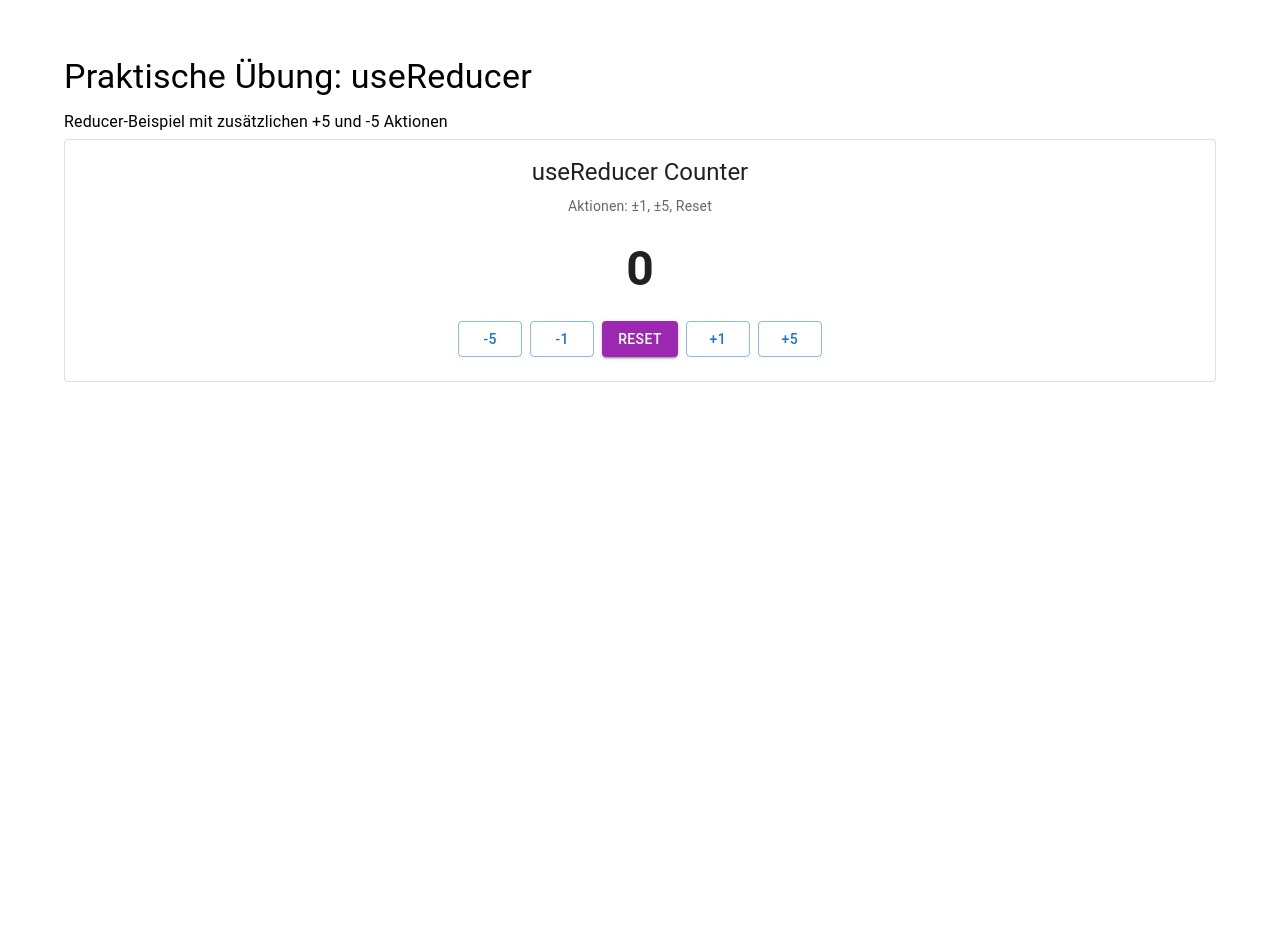
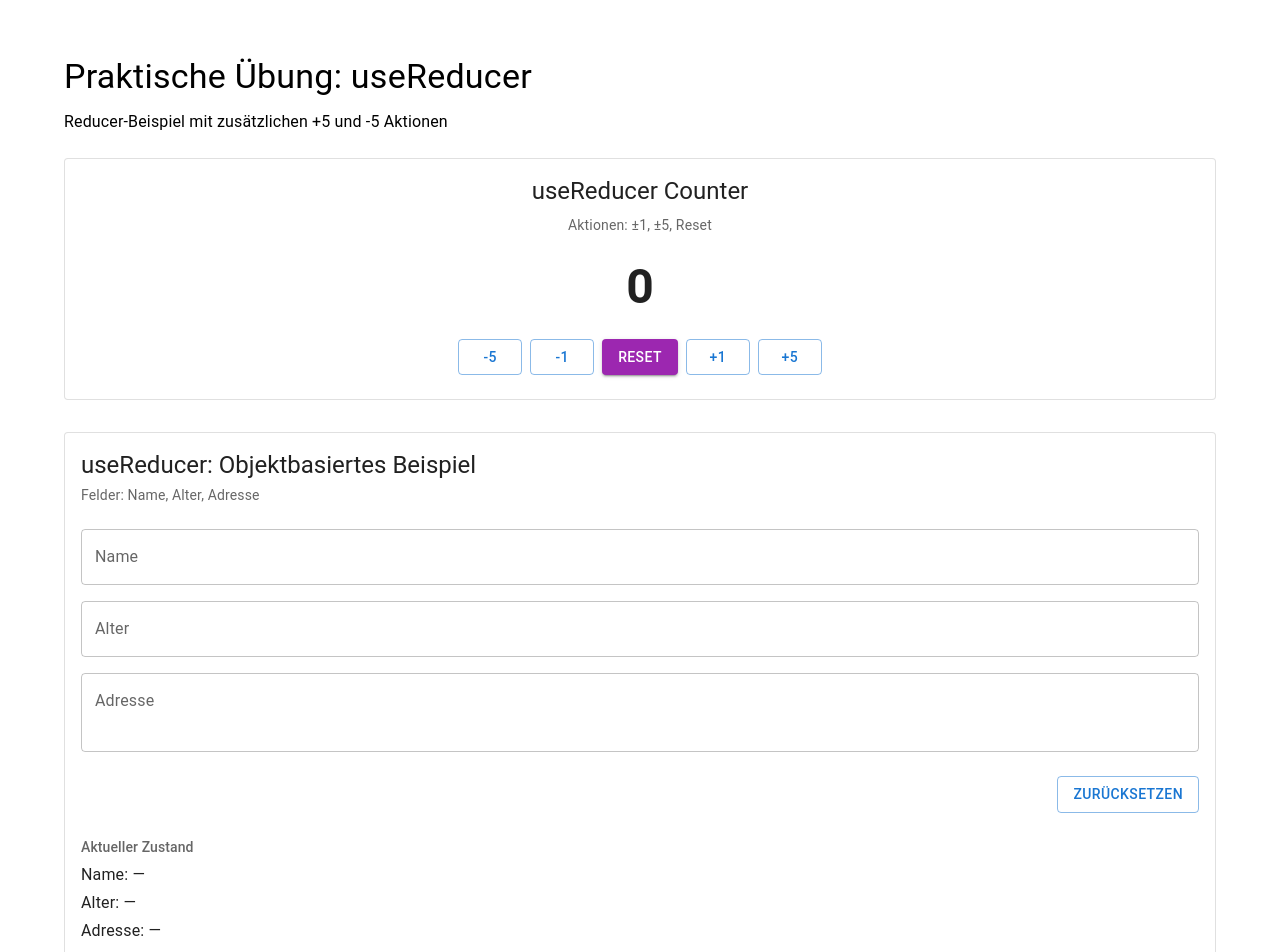
Before and after one commit to Willianfonseca7/Aufgabe, a React (Vite) app: page / in a window 1280 px wide. Shown: the top 952 px of the page. Before the commit the page ends 800 px from the top, so only its background shows below. Built offline with nearby package versions, Linux system fonts and the light colour scheme.

Commit message:
Add object-based useReducer example

```diff
--- a/src/App.jsx
+++ b/src/App.jsx
@@ -2,6 +2,8 @@ import React from 'react'
 import Container from '@mui/material/Container'
 import Typography from '@mui/material/Typography'
 import CounterReducer from './components/CounterReducer.jsx'
+import PersonReducer from './components/PersonReducer.jsx'
+import Stack from '@mui/material/Stack'
 
 function App() {
   return (
@@ -12,7 +14,10 @@ function App() {
       <Typography variant="body1" gutterBottom>
         Reducer-Beispiel mit zusätzlichen +5 und -5 Aktionen
       </Typography>
-      <CounterReducer />
+      <Stack spacing={4} sx={{ mt: 3 }}>
+        <CounterReducer />
+        <PersonReducer />
+      </Stack>
     </Container>
   )
 }
--- /dev/null
+++ b/src/components/PersonReducer.jsx
@@ -0,0 +1,90 @@
+import React, { useReducer } from 'react'
+import Button from '@mui/material/Button'
+import Card from '@mui/material/Card'
+import CardContent from '@mui/material/CardContent'
+import Stack from '@mui/material/Stack'
+import TextField from '@mui/material/TextField'
+import Typography from '@mui/material/Typography'
+
+const initialState = {
+  name: '',
+  age: '',
+  address: '',
+}
+
+function reducer(state, action) {
+  switch (action.type) {
+    case 'setName':
+      return { ...state, name: action.payload }
+    case 'setAge':
+      return { ...state, age: action.payload }
+    case 'setAddress':
+      return { ...state, address: action.payload }
+    case 'reset':
+      return initialState
+    default:
+      return state
+  }
+}
+
+function PersonReducer() {
+  const [state, dispatch] = useReducer(reducer, initialState)
+
+  return (
+    <Card variant="outlined">
+      <CardContent>
+        <Stack spacing={3}>
+          <Stack spacing={0.5}>
+            <Typography variant="h5" component="h2">
+              useReducer: Objektbasiertes Beispiel
+            </Typography>
+            <Typography variant="body2" color="text.secondary">
+              Felder: Name, Alter, Adresse
+            </Typography>
+          </Stack>
+
+          <Stack spacing={2}>
+            <TextField
+              label="Name"
+              value={state.name}
+              onChange={(e) => dispatch({ type: 'setName', payload: e.target.value })}
+              fullWidth
+            />
+            <TextField
+              label="Alter"
+              value={state.age}
+              onChange={(e) => dispatch({ type: 'setAge', payload: e.target.value })}
+              fullWidth
+              inputProps={{ inputMode: 'numeric', pattern: '[0-9]*' }}
+            />
+            <TextField
+              label="Adresse"
+              value={state.address}
+              onChange={(e) => dispatch({ type: 'setAddress', payload: e.target.value })}
+              multiline
+              minRows={2}
+              fullWidth
+            />
+          </Stack>
+
+          <Stack direction="row" spacing={1} justifyContent="flex-end">
+            <Button variant="outlined" onClick={() => dispatch({ type: 'reset' })}>
+              Zurücksetzen
+            </Button>
+          </Stack>
+
+          <Stack spacing={0.5}>
+            <Typography variant="subtitle2" color="text.secondary">
+              Aktueller Zustand
+            </Typography>
+            <Typography variant="body1">Name: {state.name || '—'}</Typography>
+            <Typography variant="body1">Alter: {state.age || '—'}</Typography>
+            <Typography variant="body1">Adresse: {state.address || '—'}</Typography>
+          </Stack>
+        </Stack>
+      </CardContent>
+    </Card>
+  )
+}
+
+export default PersonReducer
```
